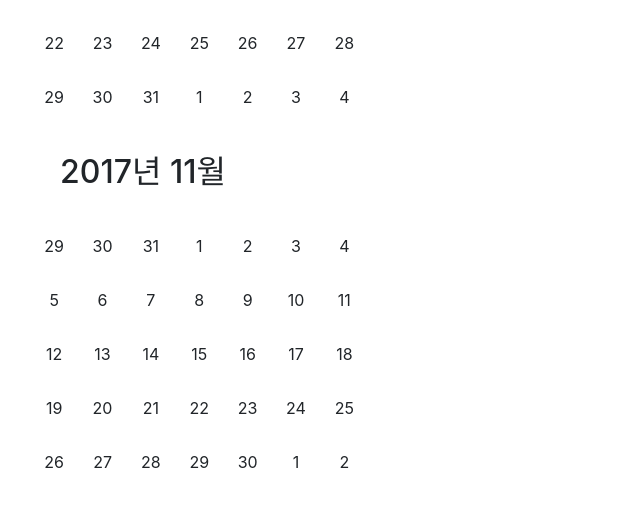
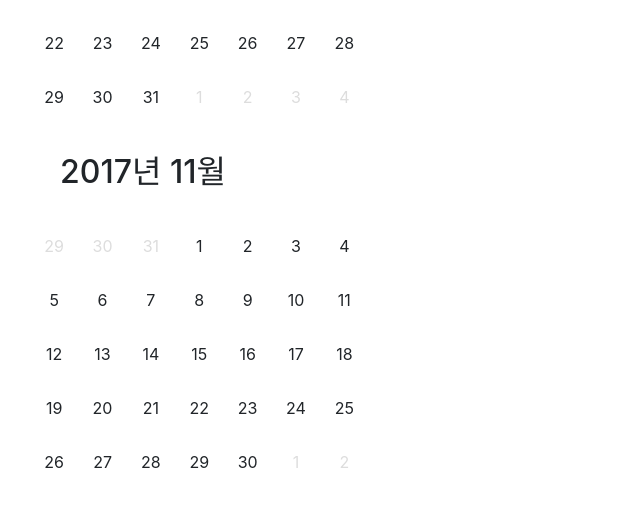
Before and after one commit to chanspark/study-calendar, a plain HTML site: page index.html in a window 1280 px wide. Shown: the part 295-800 px from the top of the page, without its empty margins (0-640 px from the left). Drawn offline with nearby package versions, Linux system fonts and the light colour scheme.

Commit message:
- successful calendar function

```diff
--- a/css/main.css
+++ b/css/main.css
@@ -63,3 +63,6 @@ body {
 .past-day {
     color: transparent;
 }
+.not-day {
+    color: #ddd;
+}
--- a/js/main.js
+++ b/js/main.js
@@ -28,9 +28,9 @@ var makeCalendar = function () {
             e.append(createMonth(calendar.data[i]));
             _last = moment().day(0).week(calendar.data[i].week).format('D'); // sunday가 1일인지 확인후, 1일이 아닐경우 1주 전 데이터를 한번더 출력함.
             if (_last > 1 && _month !== 0) {
-                e.append(createWeek(calendar.data[i - 1], calendar.today, calendar.data[i].month));
+                e.append(createWeek(calendar.data[i - 1], calendar.today, calendar.data[i].month, calendar.data[i].year));
             }
-            e.append(createWeek(calendar.data[i], calendar.today, calendar.data[i].month));
+            e.append(createWeek(calendar.data[i], calendar.today, calendar.data[i].month, calendar.data[i].year));
 
             // month 값을 바꿈
             _month = calendar.data[i].month;
@@ -38,7 +38,7 @@ var makeCalendar = function () {
             // var endMonth = moment().endOf('month')
             // console.log(endMonth)
             // console.log('hello2');
-            e.append(createWeek(calendar.data[i], calendar.today, calendar.data[i].month));
+            e.append(createWeek(calendar.data[i], calendar.today, calendar.data[i].month, calendar.data[i].year));
         }
     }
 
@@ -63,18 +63,20 @@ var createMonth = function (time) {
 };
 
 
-var createWeek = function (time, today, month) {
+var createWeek = function (time, today, month, year) {
     var _templateBody = '';
-    console.log(moment().endOf('month'));
+    // console.log(moment().endOf('month'));
     for (var i = 0; i < 7; i++) {
         // var date = moment().day(i).week(time.week).format('D');
 
         var date = moment().day(i).week(time.week);
-        // console.log(date)
-        // var startDate = date.startOf('month');
-        // var endDate = date.endOf('month');
+        // console.log(month)
+        var startDate = moment([year, month * 1 - 1]);
+        // console.log(startDate);
+        var endDate = moment(startDate).endOf('month');
 
-        // console.log(startDate, endDate);
+        // console.log(startDate);
+        // console.log(endDate);
 
         // if (startDate) {
         //
@@ -97,7 +99,11 @@ var createWeek = function (time, today, month) {
          * notClass == 'past-day'
          */
 
-        var week = '<div class="calendar-day calendar-day-grid calendar-date ' + date.format('YYYY-MM-DD') + ' ' + pastClass + ' ">' + date.format('D') + '</div>';
+        if (date.isBefore(startDate) || date.isAfter(endDate)) {
+            notClass = 'not-day'
+        }
+
+        var week = '<div class="calendar-day calendar-day-grid calendar-date ' + date.format('YYYY-MM-DD') + ' ' + pastClass + ' ' + notClass + ' ">' + date.format('D') + '</div>';
         // console.log(_templateBody)
         _templateBody += week;
     }
@@ -137,7 +143,7 @@ var calendarData = function () {
         var _data = {
             week: i + (thisWeek * 1), // iso 포맷의 week number를 저장
             month: moment().day(0).week(i + (thisWeek * 1)).format('MM'), //
-            year: day.format('YYYY')
+            year: moment().day(0).week(i + (thisWeek * 1)).format('YYYY')
         };
 
         //data 객체를 배열로 push
@@ -145,7 +151,7 @@ var calendarData = function () {
     }
 
     // console.log(calendar.today);
-    // console.log(calendar)
+    console.log(calendar)
     return calendar;
 };
 
```
